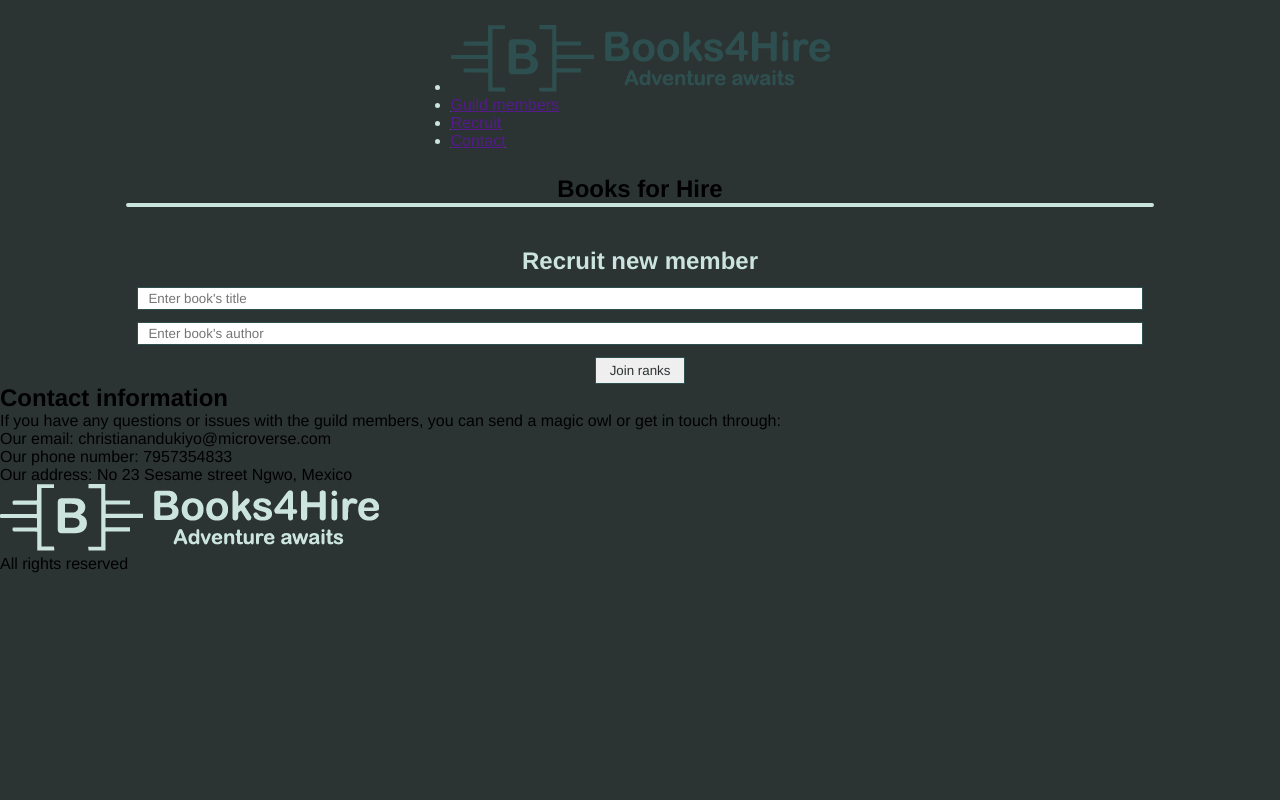
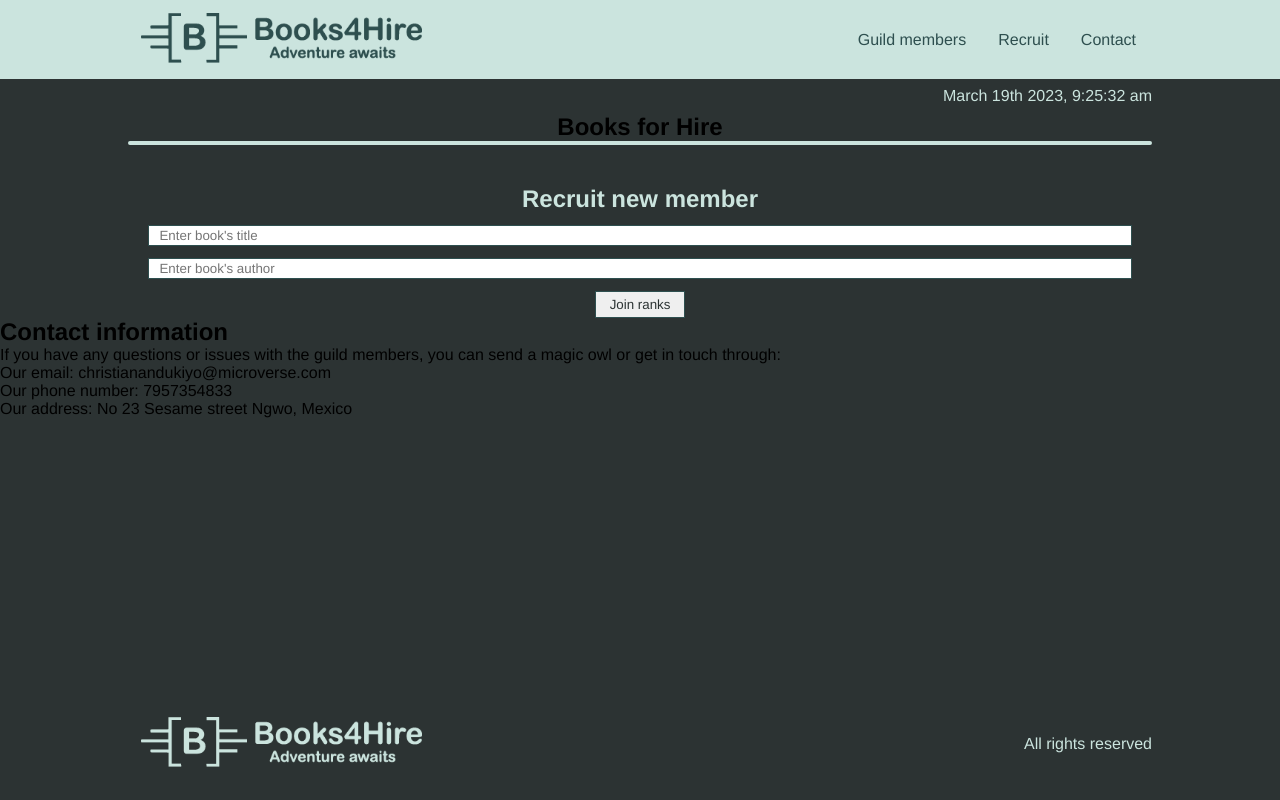
Before and after one commit to uuukiiiyooo/booksList, a website: page index.html in a window 1280 px wide. Drawn offline with Linux system fonts and the light colour scheme.

Commit message:
Stylee navbar and footer

```diff
--- a/css/style.css
+++ b/css/style.css
@@ -1,22 +1,72 @@
 * {
   margin: 0;
   padding: 0;
-  font-family: 'Franklin Gothic Medium', 'Arial Narrow', Arial, sans-serif;
+  box-sizing: border-box;
+  font-family: 'Franklin Gothic Medium', 'Arial', Arial, sans-serif;
 }
 
 body {
   background-color: #2c3333;
 }
 
+
+/* Nav bar  */
 header {
-  display: flex;
-  flex-direction: column;
-  align-items: center;
-  text-decoration: underline;
-  color: #cbe4de;
-  padding: 25px 0 25px;
 }
 
+nav {
+  width: 100%;
+  display: flex;
+  justify-content: space-between;
+  background-color: #CBE4DE;
+  padding: 0 10%;
+}
+
+.logo {
+  width: 30%;
+}
+
+.logo img {
+  width: 100%;
+  padding: 0.8rem;
+}
+
+nav ul {
+  display: flex;
+  list-style: none;
+}
+
+.nav-item {
+  display: flex;
+  align-items: center;
+}
+
+.nav-item:hover {
+  background-color: #2E4F4F;
+}
+
+.nav-link:hover {
+  color: #CBE4DE;
+  font-weight: 500;
+}
+
+.nav-link {
+  display: flex;
+  text-decoration: none;
+  color: #2e4f4f;
+  padding: 0 1rem;
+  height: 100%;
+  align-items: center;
+}
+
+.current-date {
+  display: flex;
+  justify-content: end;
+  padding: 0.5rem 10%;
+  color: #CBE4DE;
+}
+
+/* Book list  */
 #listDisplay {
   display: flex;
   flex-direction: column;
@@ -91,3 +141,18 @@ header {
   border: 1px solid #2e4f4f;
   color: #2c3333;
 }
+
+#footer {
+  display: flex;
+  justify-content: space-between;
+  padding: 1rem 10%;
+  position: fixed;
+  bottom: 0;
+  right: 0;
+  left: 0;
+  align-items: center;
+}
+
+#footer p {
+  color: #CBE4DE;
+}
--- a/index.html
+++ b/index.html
@@ -12,10 +12,10 @@
 <body>
   <header>
     <nav>
+      <div class="logo">
+        <img src="assets/logo-dark.png" alt="Books4Hire logo">
+      </div>
       <ul>
-        <li class="logo">
-          <img src="assets/logo-dark.png" alt="Books4Hire logo">
-        </li>
         <li class="nav-item">
           <a href="" class="nav-link">Guild members</a>
         </li>
@@ -26,8 +26,8 @@
           <a href="" class="nav-link"> Contact</a>
         </li>
       </ul>
-      <p class="date"></p>
     </nav>
+    <p class="current-date">March 19th 2023, 9:25:32 am</p>
   </header>
 
   <section id="listDisplay">
@@ -55,7 +55,7 @@
   </section>
 
   <section id="footer">
-    <div class="footer-logo">
+    <div class="logo">
       <img src="assets/logo-light.png" alt="Books4Hire logo">
     </div>
     <p>All rights reserved</p>
```
